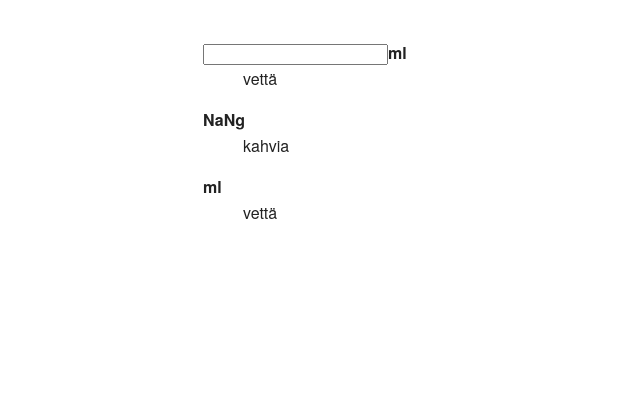
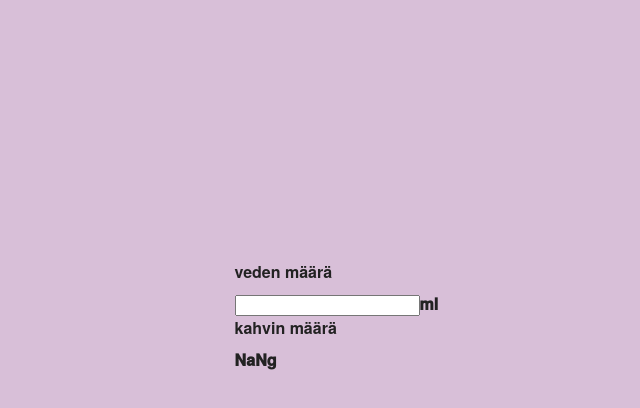
Before and after one commit to onklm/hsl-aikataulu, a React (Create React App) app: page / in a window 1280 px wide. Shown: the top 408 px of the page, without its empty margins (287-927 px from the left). Built offline with nearby package versions, Linux system fonts and the light colour scheme.

Commit message:
changed color, place

```diff
--- a/src/index.jsx
+++ b/src/index.jsx
@@ -8,23 +8,14 @@ function App() {
   const [number2, setNumber2] = React.useState();
 
   return (
-    <dl>
-      <dt>
-        <input value={number1} onChange={event => setNumber1(event.target.value)} />
-        ml
-      </dt>
-      <dd>vettä</dd>
-      <dt>
-        <span>{0.06 * number1}</span>
-        g
-      </dt>
-      <dd>kahvia</dd>
-      <dt>
-      <span>{number1}</span>
+    <div>
+      <label for="amountWater">veden määrä</label>
+      <input name="amountWater" value={number1} onChange={event => setNumber1(event.target.value)} />
       ml
-      </dt>
-      <dd>vettä</dd>
-    </dl>
+      <label for="amountCoffee">kahvin määrä</label>
+      <output for="amountCoffee">{0.06 * number1}</output>
+      g
+    </div>
   );
 }
 
--- a/src/style.css
+++ b/src/style.css
@@ -1,14 +1,22 @@
 body {
-    font-size: 1.5em;
-    line-height: 1.6;
-    font-weight: 400;
+    font-size: 1em;
+    line-height: 1.5;
+    font-weight: 1000;
     font-family: "Raleway", "HelveticaNeue", "Helvetica Neue", Helvetica, Arial, sans-serif;
     color: #222;
+    background-color:thistle;
+
 }
 
-dl {
-  margin: 40px auto;
-  width: 300px;
+div {
+  width: 237px;
+  margin: 260px auto;
+}
+
+label {
+  display: block;
+  margin-bottom: 0.5rem;
+  font-weight: 600;
 }
 
 p,
```
